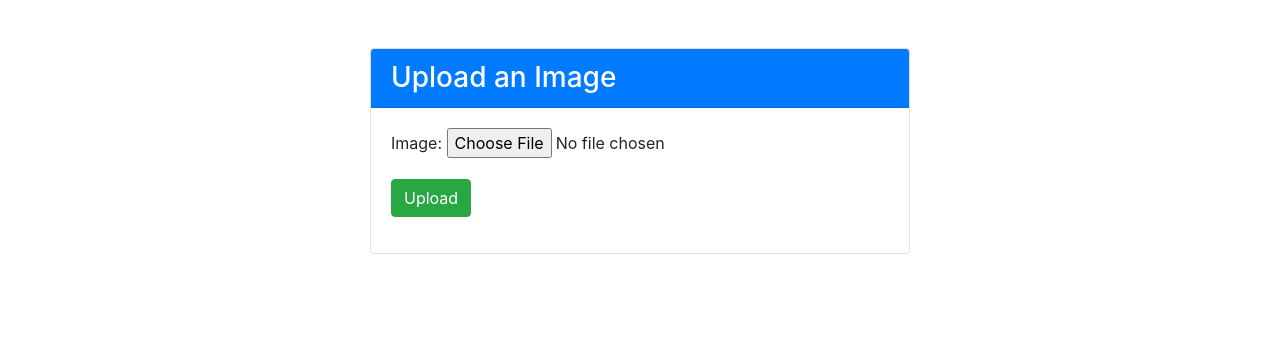
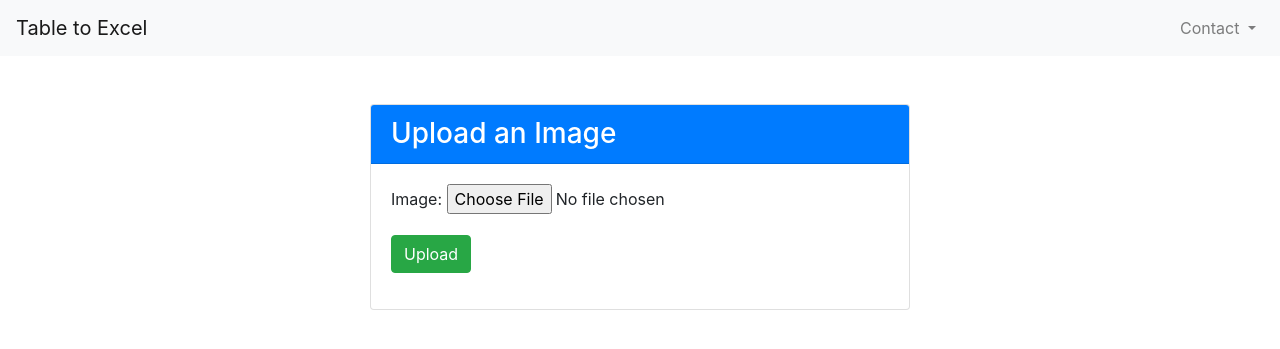
Before and after one commit to Rishab260/tableOCR, a Django app: page / in a window 1280 px wide. Shown: the top 349 px of the page. Run offline with Django 4.2, Linux system fonts and the light colour scheme; some libraries are stand-ins or nearby versions.

Commit message:
Improved UI

```diff
--- a/tableocr/templates/image_processor_app/upload_image.html
+++ b/tableocr/templates/image_processor_app/upload_image.html
@@ -5,8 +5,37 @@
     <title>Upload Image</title>
     <!-- Add Bootstrap CSS -->
     <link rel="stylesheet" href="https://maxcdn.bootstrapcdn.com/bootstrap/4.5.2/css/bootstrap.min.css">
+
+    <!-- Add Font Awesome CSS for icons -->
+    <link rel="stylesheet" href="https://cdnjs.cloudflare.com/ajax/libs/font-awesome/5.15.3/css/all.min.css">
 </head>
 <body>
+    <nav class="navbar navbar-expand-lg navbar-light bg-light">
+        <a class="navbar-brand" href="#">Table to Excel</a>
+        <button class="navbar-toggler" type="button" data-toggle="collapse" data-target="#navbarNav"
+                aria-controls="navbarNav" aria-expanded="false" aria-label="Toggle navigation">
+            <span class="navbar-toggler-icon"></span>
+        </button>
+        <div class="collapse navbar-collapse" id="navbarNav">
+            <ul class="navbar-nav ml-auto">
+                <li class="nav-item dropdown">
+                    <a class="nav-link dropdown-toggle" href="#" id="contactDropdown" role="button"
+                       data-toggle="dropdown" aria-haspopup="true" aria-expanded="false">
+                        Contact
+                    </a>
+                    <div class="dropdown-menu" aria-labelledby="contactDropdown">
+                        <a class="dropdown-item" href="https://www.linkedin.com/in/rishab260/" target="_blank">
+                            <i class="fab fa-linkedin"></i> LinkedIn
+                        </a>
+                        <a class="dropdown-item" href="mailto:rishabsaini.ai@gmail.com">
+                            <i class="fas fa-envelope"></i> Email
+                        </a>
+                    </div>
+                </li>
+            </ul>
+        </div>
+    </nav>
+
     <div class="container mt-5">
         <div class="row justify-content-center">
             <div class="col-md-6">
@@ -31,6 +60,9 @@
         </div>
     </div>
 
+    <!-- Add Font Awesome JS (required for icons) -->
+    <script src="https://cdnjs.cloudflare.com/ajax/libs/font-awesome/5.15.3/js/all.min.js"></script>
+
     <!-- Add Bootstrap JS and jQuery (required for Bootstrap) -->
     <script src="https://code.jquery.com/jquery-3.5.1.slim.min.js"></script>
     <script src="https://cdn.jsdelivr.net/npm/@popperjs/core@2.10.2/dist/umd/popper.min.js"></script>
```
